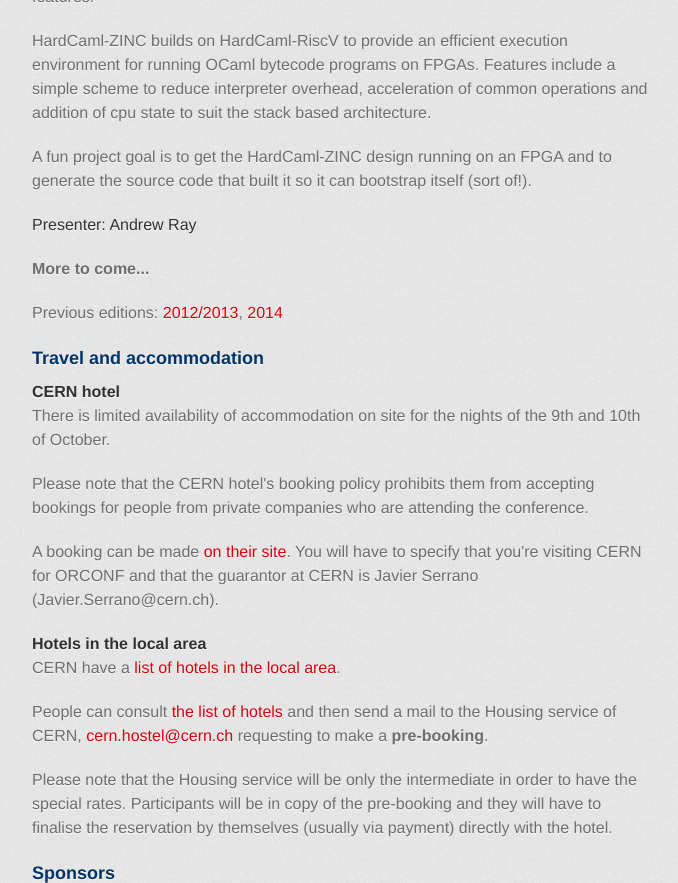
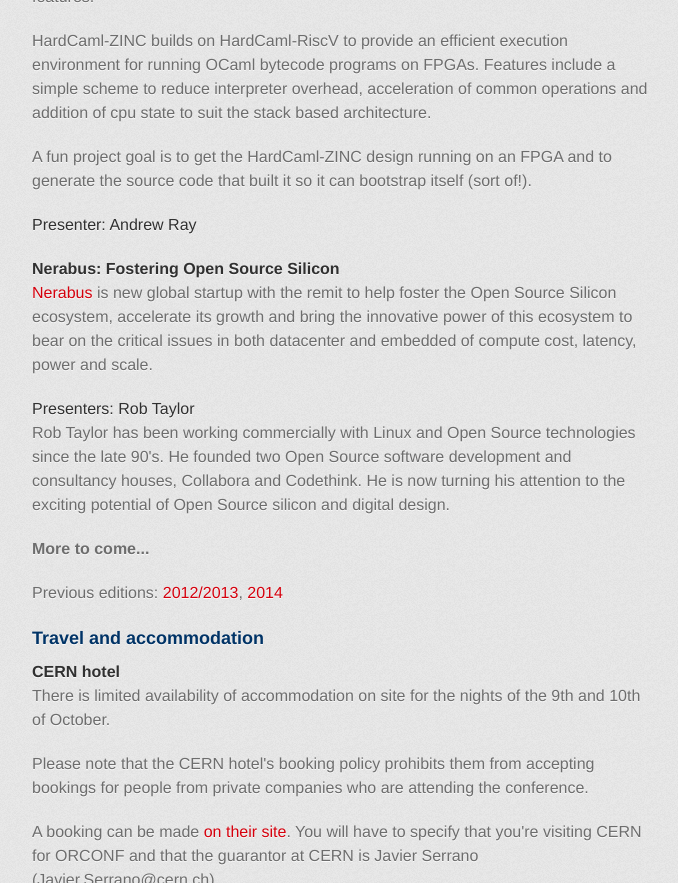
Before and after one commit to fossi-foundation/orconf, a Jekyll site: the page index.html, which Jekyll copies as it is, in a window 1280 px wide and 900 px high, scrolled down 7832 px, cut to the strip 0-883 px from the top of the window. Shown: the whole strip, without its empty margins (298-976 px from the left). Built offline with Jekyll 4.4.1, drawn with Linux system fonts in a browser that asks for light colours; some web fonts are replaced.

Commit message:
Add Nerabus abstract

```diff
--- a/index.html
+++ b/index.html
@@ -362,6 +362,24 @@
 	  <p>
 	  </p>
 	  <p></p>
+	  <h4><a name="nerabus" class="anchor" href="#nerabus"><span
+				  class="octicon
+				  octicon-link"></span></a>Nerabus: Fostering
+	  Open Source Silicon</h4>
+	  <p><a href="http://nerabus.com">Nerabus</a> is new global startup with the remit to help foster the Open
+	  Source Silicon ecosystem, accelerate its growth and bring the
+	  innovative power of this ecosystem to bear on the critical issues in
+	  both datacenter and embedded of compute cost, latency, power and scale.</p>
+	  <p></p>
+	  <h5>Presenters: <a name="robtaylor" class="anchor" href="#robtaylor"><span
+				  class="octicon octicon-link"></span></a>Rob
+	  Taylor</h5>
+	  <p>Rob Taylor has been working commercially with Linux and Open
+	  Source technologies since the late 90's. He founded two Open Source
+	  software development and consultancy houses, Collabora and
+	  Codethink. He is now turning his attention to the exciting potential of
+	  Open Source silicon and digital design.
+	  </p>
 	  <p><strong>More to come...</strong></p>
 
 
```
